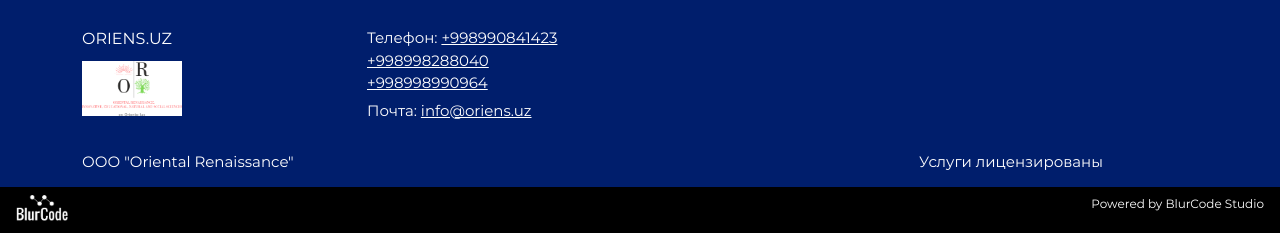
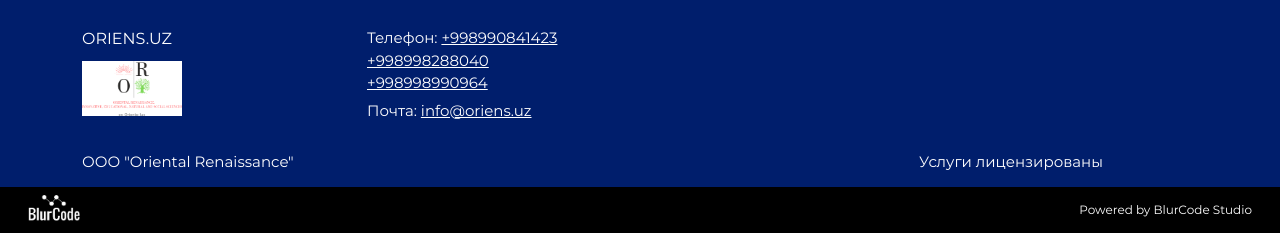
Before and after one commit to BlurCode-LLC/oriensuz, a Django app: page /archive/1/ in a window 1280 px wide. Shown: the part 919-1152 px from the top of the page. Run offline with Django 3.2, Linux system fonts and the light colour scheme; data that the repository does not hold is empty; parts of the project's set-up code (start-up, migrations or seed data) failed here and were passed over; some libraries are stand-ins or nearby versions.

Commit message:
Changes 20.04 22

```diff
--- a/oriens/templates/app.html
+++ b/oriens/templates/app.html
@@ -172,12 +172,14 @@
                 </div>
             </div>
         </footer>
-        <div class="pre_footer px-3 py-2">
-            <a href="https://www.instagram.com/blurcode.studio/" target="_blank">
-                <img height="30px" src="{% static 'img/bc-logo.png' %}">
-            </a>
-            <a class="developers" href="https://www.instagram.com/blurcode.studio/" target="_blank">Powered by BlurCode Studio</a>
-        </div>
+        <nav class="pre_footer navbar px-3 py-2">
+            <div class="container-fluid vertical-align">
+                <a href="https://www.instagram.com/blurcode.studio/" target="_blank">
+                    <img height="30px" src="{% static 'img/bc-logo.png' %}">
+                </a>
+                <a class="developers" href="https://www.instagram.com/blurcode.studio/" target="_blank">Powered by BlurCode Studio</a>
+            </div>
+        </nav>
     </div>
     <script src="{% static 'js/bootstrap.bundle.min.js' %}" integrity="sha384-MrcW6ZMFYlzcLA8Nl+NtUVF0sA7MsXsP1UyJoMp4YLEuNSfAP+JcXn/tWtIaxVXM" crossorigin="anonymous"></script>
     <script src="{% static 'js/jquery.min.js' %}"></script>
```
